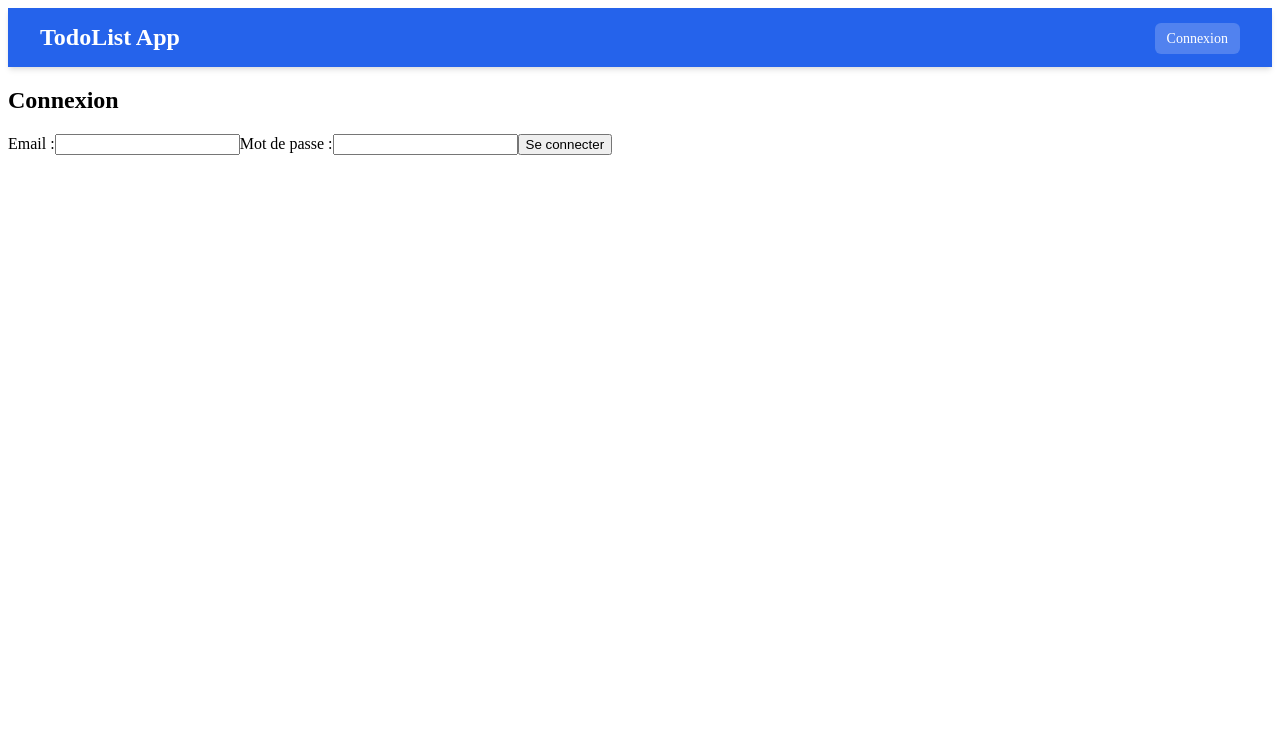
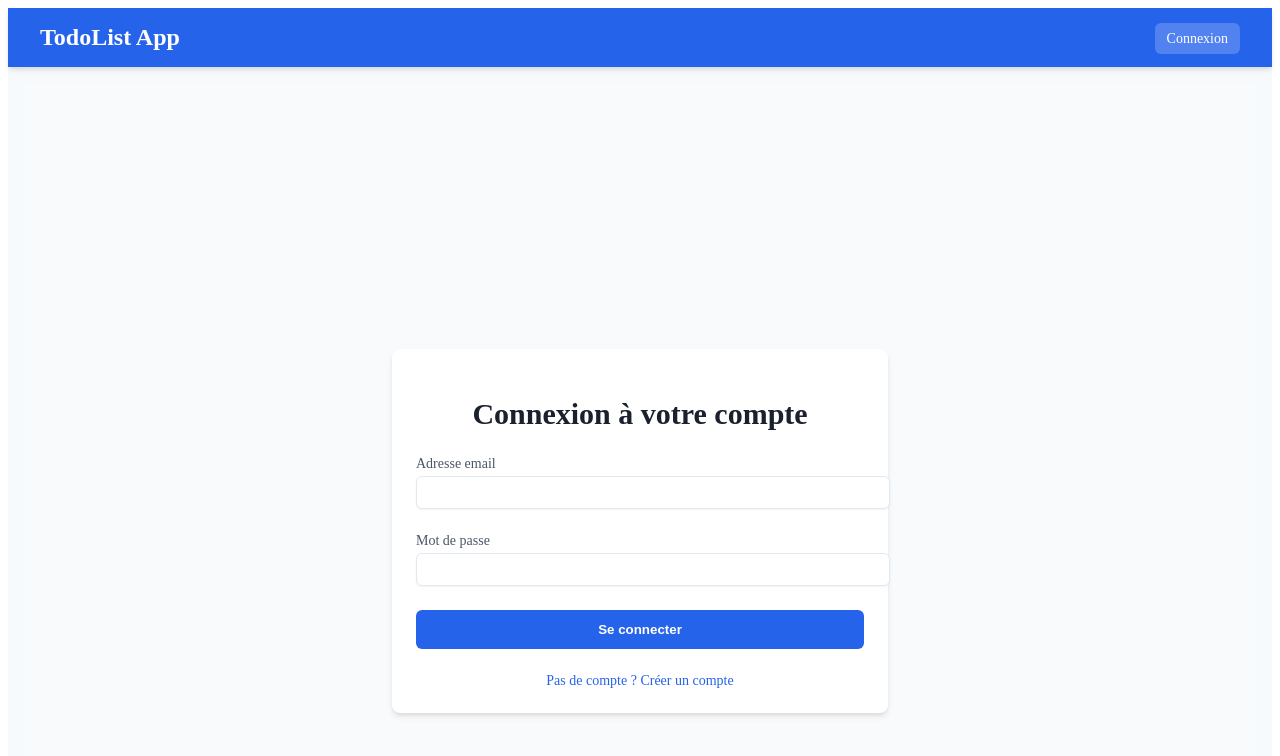
Before and after one commit to MathisBls/Todo-List-Angular, an Angular app: page /auth in a window 1280 px wide. Shown: the top 756 px of the page. Built offline with nearby package versions, Linux system fonts and the light colour scheme.

Commit message:
fix: patch auth & todo model

```diff
--- a/src/app/app.component.ts
+++ b/src/app/app.component.ts
@@ -1,18 +1,21 @@
 import { Component } from '@angular/core';
+import { CommonModule } from '@angular/common';
 import { RouterOutlet } from '@angular/router';
 import { HeaderComponent } from './shared/components/header/header.component';
 
 @Component({
   selector: 'app-root',
   standalone: true,
-  imports: [RouterOutlet, HeaderComponent],
+  imports: [CommonModule, RouterOutlet, HeaderComponent],
   template: `
-    <app-header></app-header>
-    <main class="container mx-auto p-4">
-      <router-outlet></router-outlet>
-    </main>
+    <div class="app-container">
+      <app-header></app-header>
+      <main>
+        <router-outlet></router-outlet>
+      </main>
+    </div>
   `,
-  styles: [],
+  styleUrls: ['./app.component.scss'],
 })
 export class AppComponent {
   title = 'todo-list-app';
--- a/src/app/core/services/auth.service.ts
+++ b/src/app/core/services/auth.service.ts
@@ -9,7 +9,7 @@ export class AuthService {
     {
       id: 1,
       email: 'admin@example.com',
-      password: 'admin123', // En production, ce serait hashé
+      password: 'admin123',
       role: 'admin',
       createdAt: new Date('2024-01-01'),
     },
--- a/src/app/features/auth/components/auth.component.html
+++ b/src/app/features/auth/components/auth.component.html
@@ -1,29 +1,36 @@
-<div class="auth-form">
-  <h2>Connexion</h2>
+<div class="auth-container">
+  <div class="auth-card">
+    <div>
+      <h2>Connexion à votre compte</h2>
+    </div>
 
-  <form (submit)="onLogin(); $event.preventDefault()">
-    <label>Email :</label>
-    <input
-      type="email"
-      [value]="email()"
-      (input)="onEmailChange($any($event.target).value)"
-      required
-    />
+    <form (ngSubmit)="onLogin(); $event.preventDefault()">
+      <div class="form-group">
+        <label for="email">Adresse email</label>
+        <input id="email" type="email" [(ngModel)]="email" name="email" required />
+      </div>
 
-    <label>Mot de passe :</label>
-    <input
-      type="password"
-      [value]="password()"
-      (input)="onPasswordChange($any($event.target).value)"
-      required
-    />
+      <div class="form-group">
+        <label for="password">Mot de passe</label>
+        <input id="password" type="password" [(ngModel)]="password" name="password" required />
+      </div>
 
-    <button type="submit" [disabled]="loading()">Se connecter</button>
-  </form>
+      @if (error()) {
+        <p class="error-message">{{ error() }}</p>
+      }
 
-  @if (error()) {
-    <div class="error">
-      {{ error() }}
-    </div>
-  }
+      <div>
+        <button type="submit" class="submit-button" [disabled]="loading()">
+          @if (loading()) {
+            <span
+              class="inline-block animate-spin rounded-full h-4 w-4 border-b-2 border-white mr-2"
+            ></span>
+          }
+          Se connecter
+        </button>
+      </div>
+    </form>
+
+    <a routerLink="/auth/register" class="register-link"> Pas de compte ? Créer un compte </a>
+  </div>
 </div>
--- a/src/app/features/auth/components/auth.component.scss
+++ b/src/app/features/auth/components/auth.component.scss
@@ -0,0 +1,120 @@
+.auth-container {
+  min-height: 100vh;
+  display: flex;
+  align-items: center;
+  justify-content: center;
+  background-color: #f9fafb;
+  padding: 3rem 1rem;
+
+  .auth-card {
+    max-width: 28rem;
+    width: 100%;
+    margin-top: 2rem;
+    margin-bottom: 2rem;
+    padding: 1.5rem;
+    background-color: #ffffff;
+    box-shadow:
+      0 4px 6px -1px rgba(0, 0, 0, 0.1),
+      0 2px 4px -1px rgba(0, 0, 0, 0.06);
+    border-radius: 0.5rem;
+    text-align: center;
+
+    h2 {
+      margin-top: 1.5rem;
+      font-size: 1.875rem;
+      font-weight: 800;
+      color: #1a202c;
+    }
+
+    .form-group {
+      margin-bottom: 1.5rem;
+      text-align: left;
+
+      label {
+        display: block;
+        font-size: 0.875rem;
+        font-weight: 500;
+        color: #4a5568;
+        margin-bottom: 0.25rem;
+      }
+
+      input {
+        display: block;
+        width: 100%;
+        padding: 0.5rem 0.75rem;
+        margin-top: 0.25rem;
+        border: 1px solid #e2e8f0;
+        border-radius: 0.375rem;
+        box-shadow: 0 1px 2px 0 rgba(0, 0, 0, 0.05);
+
+        &:focus {
+          outline: none;
+          box-shadow: 0 0 0 2px #3b82f6;
+          border-color: #3b82f6;
+        }
+      }
+    }
+
+    .error-message {
+      color: #dc2626;
+      font-size: 0.875rem;
+      margin-top: 0.5rem;
+      text-align: left;
+    }
+
+    .submit-button {
+      width: 100%;
+      padding: 0.75rem 1rem;
+      border-radius: 0.375rem;
+      font-weight: 600;
+      color: #ffffff;
+      background-color: #2563eb;
+      border: none;
+      cursor: pointer;
+      transition: background-color 0.2s ease;
+
+      &:hover {
+        background-color: #1d4ed8;
+      }
+
+      &:focus {
+        outline: none;
+        box-shadow: 0 0 0 2px #3b82f6;
+        box-shadow-offset: 2px;
+      }
+
+      &:disabled {
+        opacity: 0.5;
+        cursor: not-allowed;
+      }
+    }
+
+    .register-link {
+      display: block;
+      margin-top: 1.5rem;
+      font-size: 0.875rem;
+      color: #2563eb;
+      text-decoration: none;
+
+      &:hover {
+        color: #1d4ed8;
+        text-decoration: underline;
+      }
+    }
+  }
+}
+
+@media (max-width: 640px) {
+  .auth-container {
+    padding: 1rem 0.5rem;
+
+    .auth-card {
+      margin: 1rem 0;
+      padding: 1rem;
+
+      h2 {
+        font-size: 1.5rem;
+      }
+    }
+  }
+}
--- a/src/app/features/auth/components/auth.component.ts
+++ b/src/app/features/auth/components/auth.component.ts
@@ -1,10 +1,13 @@
 import { Component, inject, signal } from '@angular/core';
-import { Router } from '@angular/router';
-import { tap } from 'rxjs';
+import { CommonModule } from '@angular/common';
+import { FormsModule } from '@angular/forms';
+import { Router, RouterLink } from '@angular/router';
 import { AuthService } from '../../../core/services/auth.service';
 
 @Component({
   selector: 'app-auth',
+  standalone: true,
+  imports: [CommonModule, FormsModule, RouterLink],
   templateUrl: './auth.component.html',
   styleUrls: ['./auth.component.scss'],
 })
@@ -12,18 +15,10 @@ export class AuthComponent {
   private readonly authService = inject(AuthService);
   private readonly router = inject(Router);
 
-  protected email = signal('');
-  protected password = signal('');
+  protected email = '';
+  protected password = '';
   protected error = signal<string | null>(null);
   protected loading = signal(false);
-
-  public onEmailChange(value: string): void {
-    this.email.set(value);
-  }
-
-  public onPasswordChange(value: string): void {
-    this.password.set(value);
-  }
 
   public onLogin(): void {
     this.loading.set(true);
@@ -31,14 +26,14 @@ export class AuthComponent {
 
     this.authService
       .login({
-        email: this.email(),
-        password: this.password(),
+        email: this.email,
+        password: this.password,
       })
       .then(result => {
         this.loading.set(false);
 
         if (result.success) {
-          this.router.navigate(['/admin']);
+          this.router.navigate(['/todos']);
         } else {
           this.error.set(result.error ?? 'Identifiants invalides');
         }
--- a/src/app/features/todos/models/todo.model.ts
+++ b/src/app/features/todos/models/todo.model.ts
@@ -5,7 +5,7 @@ export interface Todo {
   status: 'todo' | 'in-progress' | 'done';
   priority: 'low' | 'medium' | 'high';
   assignedTo?: number; // ID de l'utilisateur assigné
-  createdBy: number; // ID de l'utilisateur créateur
+  createdBy: number;   // ID de l'utilisateur créateur
   createdAt: Date;
   updatedAt: Date;
 }
```
